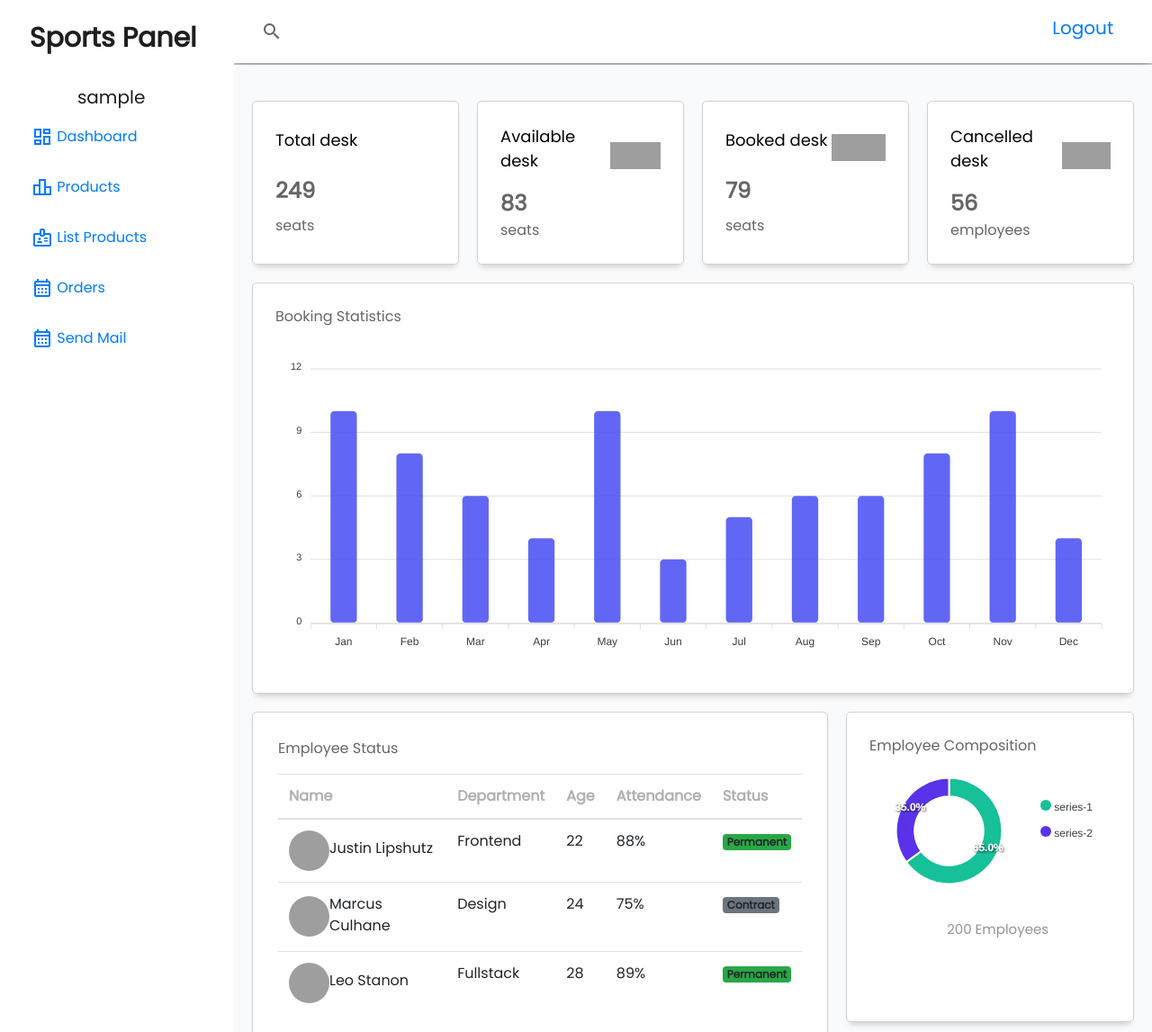
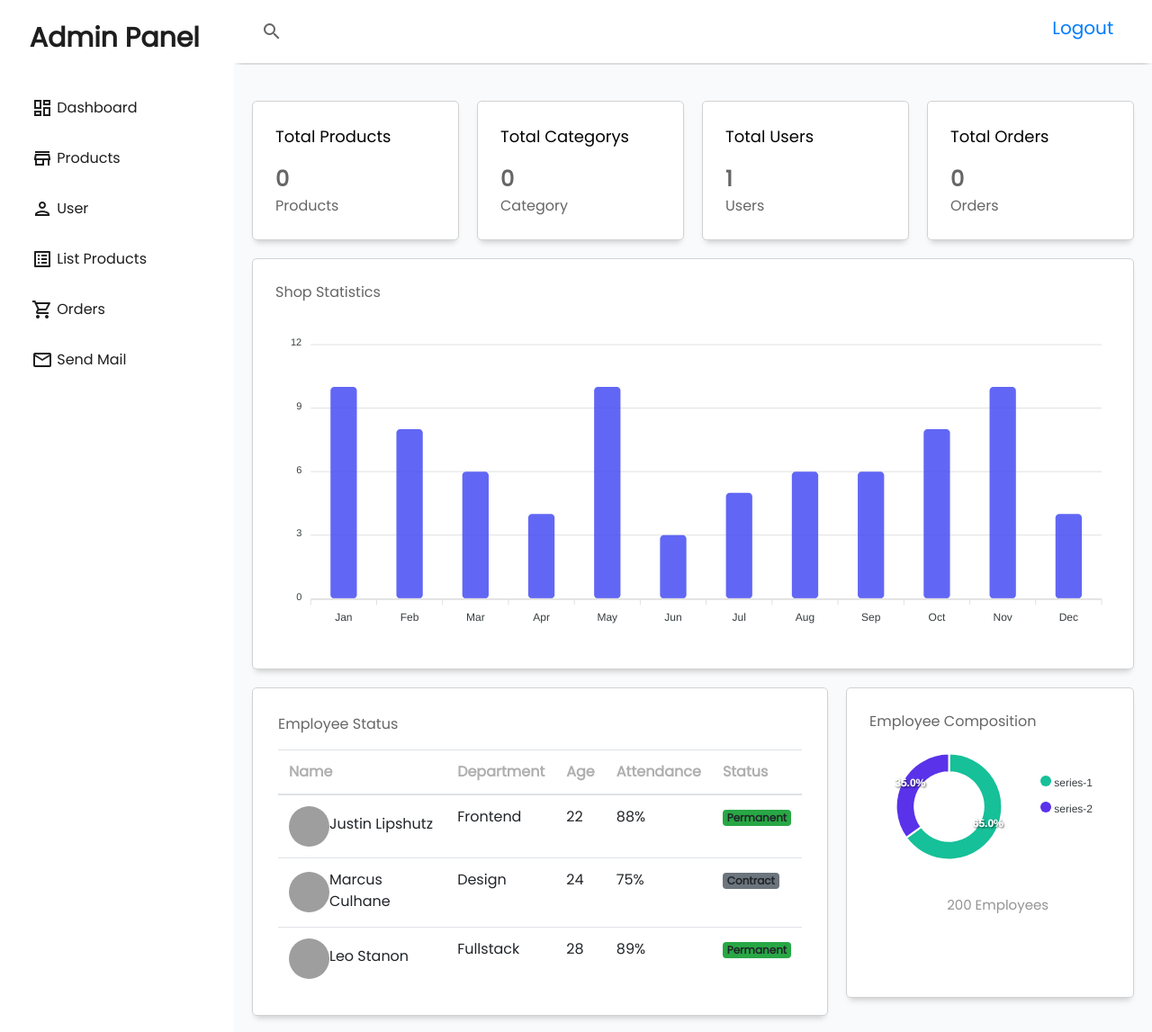
Before and after one commit to BishadDangol/sportslifestyle, a Django app: page /admin-panel in a window 1280 px wide. Shown: the whole page at 90% size. Run offline with Django 4.2, Linux system fonts and the light colour scheme; the visitor is signed in with stand-in values (Sample User, id 1); data comes from the database, SQL or seed files in the repository; data that the repository does not hold is empty; some libraries are stand-ins or nearby versions; grey boxes are pictures that could not be loaded.

Commit message:
admin panel update

```diff
--- a/ratings.csv
+++ b/ratings.csv
@@ -29,3 +29,5 @@ id,user_id,product_id,rating
 18,7,17,5
 
 19,7,10,4
+
+20,7,7,2
--- a/sportslifestyle/templates/admin-panel/custom-mail.html
+++ b/sportslifestyle/templates/admin-panel/custom-mail.html
@@ -13,6 +13,7 @@
                 {% endfor %}
             {% endif %}
         </div>
+        <h2 class="ml-5">Send Mail</h2>
         <div class="col-md-12">
             <form action="{% url 'admin-email' %}" method="post">
                 {% csrf_token %}
--- a/sportslifestyle/templates/admin-panel/index.html
+++ b/sportslifestyle/templates/admin-panel/index.html
@@ -6,44 +6,44 @@
 
             <div class="card-detail">
                 <div class="card-inner">
-                    <p>Total desk</p>
+                    <p>Total Products</p>
                 </div>
-                <span class="text-primay font-weight-bold">249</span>
-                <span class="tex font-weight-light">seats</span>
+                <span class="text-primay font-weight-bold">{{ totalProducts }}</span>
+                <span class="tex font-weight-light">Products</span>
             </div>
 
             <div class="card-detail">
                 <div class="card-inner">
-                    <p class="text-prmary">Available desk</p>
-                    <img class="size" src="up.png" alt="a">
+                    <p class="text-prmary">Total Categorys</p>
+
                 </div>
-                <span class="text-prim font-weight-bold">83</span>
-                <span class="tex font-weight-light">seats</span>
+                <span class="text-prim font-weight-bold">{{ totalCategory }}</span>
+                <span class="tex font-weight-light">Category</span>
             </div>
 
             <div class="card-detail">
                 <div class="card-inner">
-                    <p class="text-prmary">Booked desk</p>
-                    <img class="size" src="up.png" alt="a">
+                    <p class="text-prmary">Total Users</p>
+
                 </div>
-                <span class="text-primry font-weight-bold">79</span>
-                <span class="tex font-weight-light">seats</span>
+                <span class="text-primry font-weight-bold">{{ totalUsers }}</span>
+                <span class="tex font-weight-light">Users</span>
             </div>
 
             <div class="card-detail">
                 <div class="card-inner">
-                    <p class="text-priary">Cancelled desk</p>
-                    <img class="size" src="down.png" alt="a">
+                    <p class="text-priary">Total Orders</p>
+
                 </div>
-                <span class="text-primry font-weight-bold">56</span>
-                <span class="tex font-weight-light">employees</span>
+                <span class="text-primry font-weight-bold">{{ totalOrders }}</span>
+                <span class="tex font-weight-light">Orders</span>
             </div>
 
         </div>
 
         <div class="barchart">
             <div class="charts-card">
-                <p class="chart-title">Booking Statistics</p>
+                <p class="chart-title">Shop Statistics</p>
                 <div id="bar-chart"></div>
             </div>
         </div>
--- a/sportslifestyle/templates/admin-panel/sidenav.html
+++ b/sportslifestyle/templates/admin-panel/sidenav.html
@@ -2,54 +2,52 @@
 <aside id="sidebar">
     <div class="sidebar-title">
         <div class="brand-name">
-            <p>Sports Panel</p>
+            <p>Admin Panel</p>
         </div>
         <span class="material-icons-outlined" onclick="closeSidebar()">close</span>
     </div>
 
     <ul class="sidebar-list">
-        <div class="profile">
 
-            <h4>
-                {% if user.is_authenticated %}
-                    {{ user.username }}
-                {% endif %}
-            </h4>
+        <li class="sidebar-list-item" onclick="window.location.href='{% url 'admin-panel' %}';">
+            <span class="material-icons-outlined">dashboard</span> Dashboard
+        </li>
 
-        </div>
-        <a href="{% url 'admin-panel' %}">
-            <li class="sidebar-list-item">
-                <span class="material-icons-outlined">dashboard</span> Dashboard
-            </li>
-        </a>
-        <a href="{% url 'add-product' %}">
-            <li class="sidebar-list-item">
+
+        <li class="sidebar-list-item" onclick="window.location.href='{% url 'add-product' %}';">
                     <span class="material-icons-outlined">
-                        leaderboard
+                        store
                         </span> Products
-            </li>
-        </a>
-        <a href="{% url 'admin-product-list' %}">
-            <li class="sidebar-list-item">
+        </li>
+
+        <li class="sidebar-list-item" onclick="window.location.href='{% url 'admin-user-list' %}';">
                     <span class="material-icons-outlined">
-                        badge
+                        person
+                        </span> User
+        </li>
+
+
+        <li class="sidebar-list-item" onclick="window.location.href='{% url 'admin-product-list' %}';">
+                    <span class="material-icons-outlined">
+                        list_alt
                         </span> List Products
-            </li>
-        </a>
-        <a href="{% url 'admin-order-list' %}">
-            <li class="sidebar-list-item">
+        </li>
+
+
+        <li class="sidebar-list-item" onclick="window.location.href='{% url 'admin-order-list' %}';">
                     <span class="material-icons-outlined">
-                        calendar_month
+                        shopping_cart
                         </span> Orders
-            </li>
-        </a>
-        <a href="{% url 'admin-email' %}">
-            <li class="sidebar-list-item">
+        </li>
+
+
+        <li class="sidebar-list-item" onclick="window.location.href='{% url 'admin-email' %}';">
                     <span class="material-icons-outlined">
-                        calendar_month
+                        email
                         </span> Send Mail
-            </li>
-        </a>
+        </li>
+
+
     </ul>
 </aside>
 <!-- End Sidebar -->
--- a/sportslifestyle/urls.py
+++ b/sportslifestyle/urls.py
@@ -34,6 +34,7 @@ urlpatterns = [
     path('admin-panel', views.admin_panel, name='admin-panel'),
     path('add-product', views.add_product, name='add-product'),
     path('admin-product-list', views.admin_product_list, name='admin-product-list'),
+    path('admin-user-list', views.admin_user_list, name='admin-user-list'),
     path('admin-product-delete/<int:id>', views.admin_product_delete, name='admin-product-delete'),
     path('admin-order-list', views.admin_order_list, name='admin-order-list'),
     path('admin-email', views.admin_email, name='admin-email'),
--- a/sportslifestyle/views.py
+++ b/sportslifestyle/views.py
@@ -518,7 +518,7 @@ def custom_mail(request):
             try:
                 email = request.POST.get('email')
                 Newsletter.objects.create(email=email)
-                messages.success(request, "Thank you for your message")
+                messages.success(request, "Thanks for subscribing to our platform")
             except BadHeaderError:
                 return HttpResponse('Invalid header found.')
             return redirect(request.META.get('HTTP_REFERER'))
@@ -613,7 +613,17 @@ def admin_logout(request):
 
 @login_required(login_url='admin-login')
 def admin_panel(request):
-    return render(request, 'admin-panel/index.html')
+    total_products = Product.objects.count()
+    total_category = Category.objects.count()
+    total_users = User.objects.count()
+    total_orders = Order.objects.count()
+    data = {
+        'totalOrders': total_orders,  # for total orders
+        'totalUsers': total_users,  # for total users
+        'totalCategory': total_category,  # for total category
+        'totalProducts': total_products,  # for total products
+    }
+    return render(request, 'admin-panel/index.html', data)
 
 
 def add_product(request):
@@ -673,9 +683,23 @@ def admin_product_delete(request, id):
 
 def admin_product_list(request):
     data = {
-        'adminProductData': Product.objects.all()
+        'adminProductData': Product.objects.order_by('-id')
     }
     return render(request, 'admin-panel/product-list.html', data)
+
+
+def admin_user_list(request):
+    if request.method == 'POST':
+        user_id = request.POST.get('user_id')
+        if user_id:
+            user = User.objects.get(id=user_id)
+            user.delete()
+            # Redirect to user list page after deleting the user
+            return redirect('admin-user-list')
+    data = {
+        'adminUserData': User.objects.all()
+    }
+    return render(request, 'admin-panel/user-list.html', data)
 
 
 def admin_order_list(request):
@@ -686,7 +710,7 @@ def admin_order_list(request):
         return redirect('admin-order-list')
     else:
         data = {
-            'ordersData': Order.objects.all()
+            'ordersData': Order.objects.order_by('-id')
         }
         return render(request, 'admin-panel/order.html', data)
 
--- a/static/css/admin.css
+++ b/static/css/admin.css
@@ -2,7 +2,7 @@ body {
     margin: 0;
     padding: 0;
     box-sizing: border-box;
-    background-color: #b9c3dd;
+    background-color: #F8FAFB;
     color: #666666;
     font-family: "Poppins";
 }
@@ -50,7 +50,10 @@ body {
 }
 
 .profile {
-    text-align: center;
+    margin-left: 34px;
+    font-size: large;
+    margin-bottom: 12px;
+
 }
 
 .imgprofile {
```
Also changed, not shown: sportslifestyle/templates/admin-panel/user-list.html (added, +41 -0 lines).
